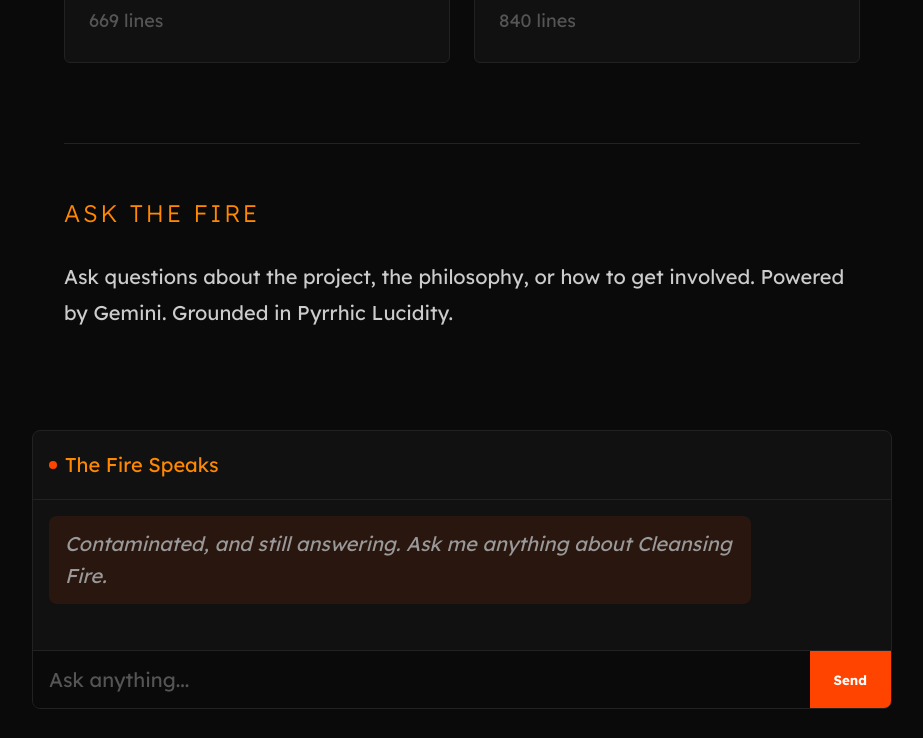
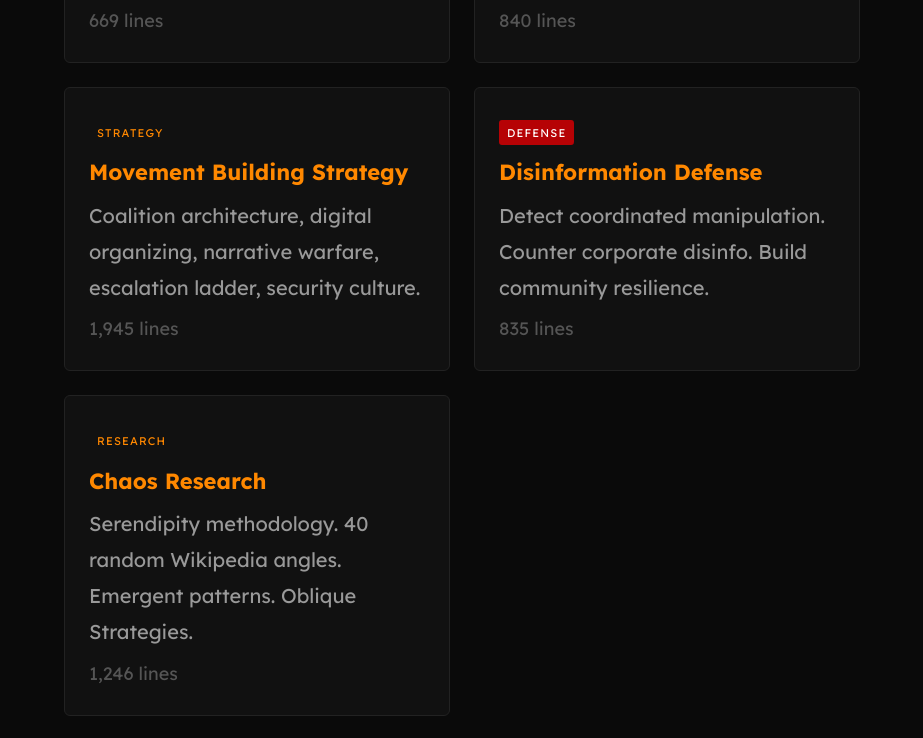
Before and after one commit to bedwards/cleansing-fire, a browser extension: page docs/humans.html in a window 1280 px wide. Shown: the part 8121-8859 px from the top of the page, without its empty margins (178-1101 px from the left). Drawn offline with Linux system fonts and the light colour scheme.

Commit message:
Add movement-strategy, disinformation-defense, chaos-research cards to humans.html
Three new research library cards bringing the total to 25 docs listed.

Co-Authored-By: Claude Opus 4.6 <noreply@anthropic.com>

```diff
--- a/docs/humans.html
+++ b/docs/humans.html
@@ -328,6 +328,9 @@ claude</code></pre>
     <a href="dual-documentation.md" class="library-card"><span class="tag tag-tech">Architecture</span><h4>Dual Documentation</h4><p>Writing for two audiences: humans who need narrative and AI agents who need structure.</p><span class="meta">318 lines</span></a>
     <a href="blue-sky-vision.md" class="library-card"><span class="tag tag-vision">Vision</span><h4>Blue Sky Vision</h4><p>The 10-year convergence: what emerges when every capability connects. Scenarios, honest accounting.</p><span class="meta">669 lines</span></a>
     <a href="multimedia-tools.md" class="library-card"><span class="tag tag-culture">Creative</span><h4>Multimedia Tools</h4><p>Image, video, audio, and dataviz generation tools. Local-first, automatable, agent-driven pipelines.</p><span class="meta">840 lines</span></a>
+    <a href="movement-strategy.md" class="library-card"><span class="tag tag-research">Strategy</span><h4>Movement Building Strategy</h4><p>Coalition architecture, digital organizing, narrative warfare, escalation ladder, security culture.</p><span class="meta">1,945 lines</span></a>
+    <a href="disinformation-defense.md" class="library-card"><span class="tag tag-osint">Defense</span><h4>Disinformation Defense</h4><p>Detect coordinated manipulation. Counter corporate disinfo. Build community resilience.</p><span class="meta">835 lines</span></a>
+    <a href="chaos-research.md" class="library-card"><span class="tag tag-research">Research</span><h4>Chaos Research</h4><p>Serendipity methodology. 40 random Wikipedia angles. Emergent patterns. Oblique Strategies.</p><span class="meta">1,246 lines</span></a>
   </div>
 </section>
 
```
